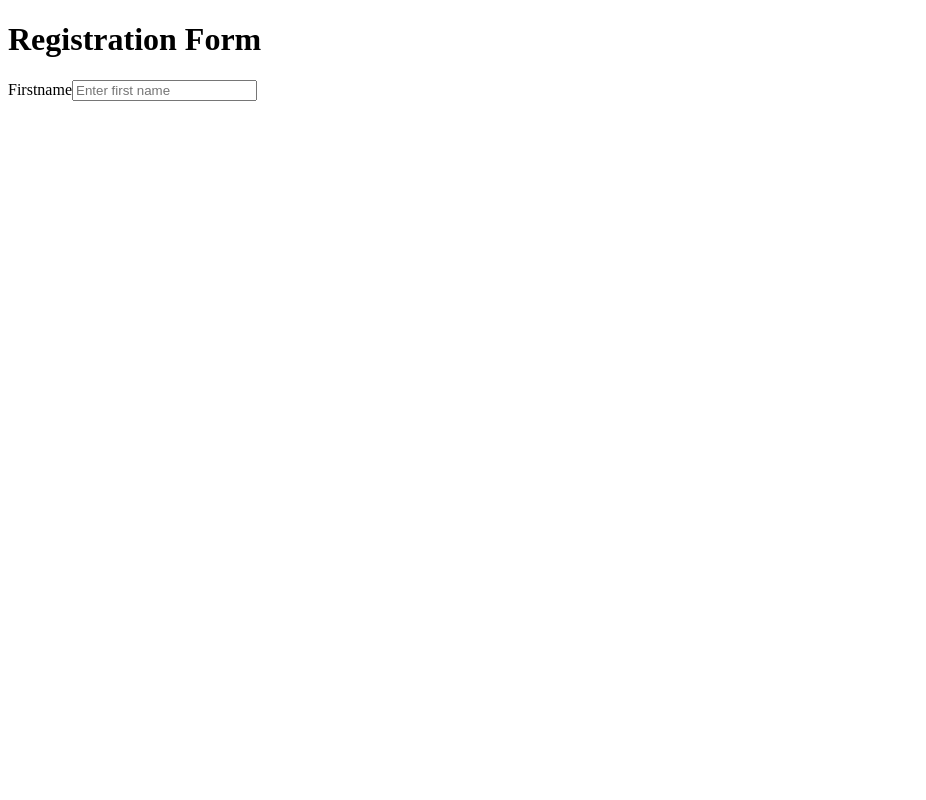
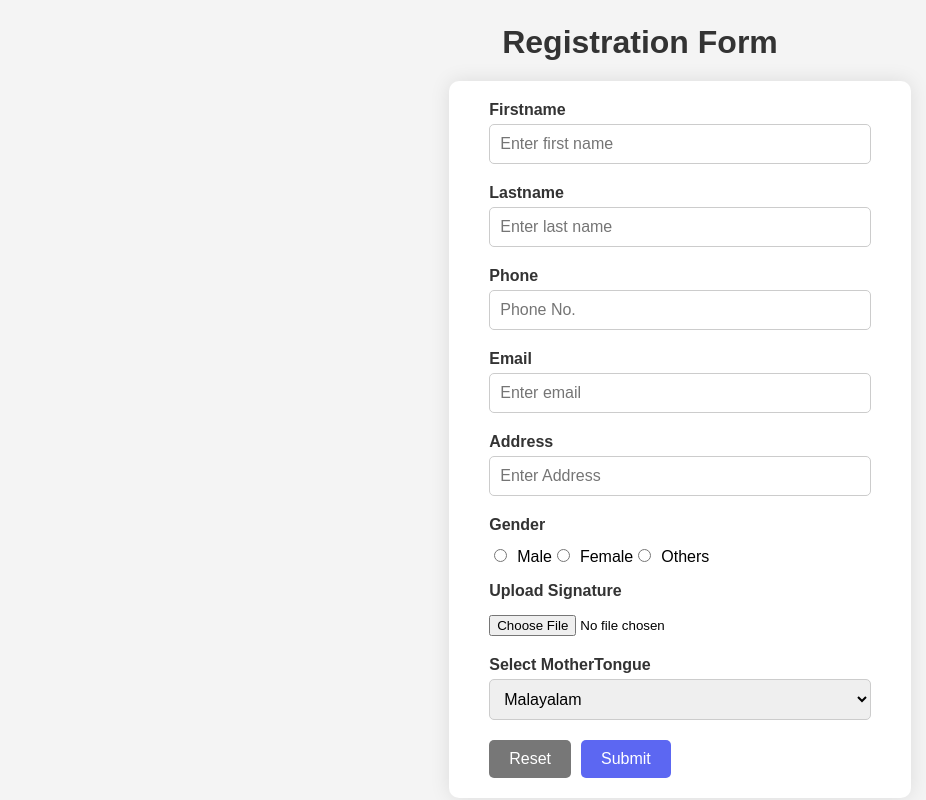
Before and after one commit to afeefnk/React_JS, a React (Create React App) app in the folder my-apps/: page / in a window 1280 px wide. Shown: the whole page, without its empty margins (0-926 px from the left). Built offline with nearby package versions, Linux system fonts and the light colour scheme.

Commit message:
Add Css to the Myform.js and created usestate to store the data by giving the function to input fields 'handleChange' and also created functon 'handleSubmit' when click on submit button and created function for reset function to clear the form.

```diff
--- /dev/null
+++ b/my-apps/src/Components/MyForm.css
@@ -0,0 +1,76 @@
+body {
+    font-family: Arial, sans-serif;
+    background-color: #f4f4f4;
+    display: flex;
+    justify-content: center;
+    align-items: center;
+    height: 100vh;
+    margin: 0;
+}
+h1 {
+    text-align: center;
+    color: #333;
+    margin-bottom: 20px;
+}
+form {
+    background-color: #fff;
+    padding: 20px 40px;
+    border-radius: 10px;
+    box-shadow: 0 0 20px rgba(0, 0, 0, 0.1);
+    width: 100%;
+    max-width: 500px;
+}
+label {
+    display: block;
+    margin-bottom: 5px;
+    color: #333;
+    font-weight: bold;
+}
+input[type="text"],
+input[type="email"],
+input[type="textarea"],
+select {
+    width: 100%;
+    padding: 10px;
+    margin-bottom: 20px;
+    border: 1px solid #ccc;
+    border-radius: 5px;
+    box-sizing: border-box;
+    font-size: 16px;
+}
+input[type="radio"] {
+    margin-right: 10px;
+    margin-top: 10px;
+    margin-bottom: 20px;
+}
+input[type="file"] {
+    margin-top: 10px;
+    margin-bottom: 20px;
+}
+button {
+    background-color: #5c67f2;
+    color: #fff;
+    padding: 10px 20px;
+    border: none;
+    border-radius: 5px;
+    font-size: 16px;
+    cursor: pointer;
+    transition: background-color 0.3s;
+}
+button[type="button"] {
+    background-color: #777;
+    margin-right: 10px;
+}
+button:hover {
+    background-color: #4a53d3;
+}
+button[type="button"]:hover {
+    background-color: #666;
+}
+.gender-group,
+.radio-group {
+    margin-bottom: 20px;
+}
+.radio-group label {
+    margin-right: 20px;
+}
--- a/my-apps/src/Components/MyForm.js
+++ b/my-apps/src/Components/MyForm.js
@@ -1,15 +1,129 @@
-import React from 'react'
+import React, { useState } from "react";
+import "./MyForm.css";
 
 const MyForm = () => {
+  const [values, setValues] = useState({
+    firstname: "",
+    lastname: "",
+    phone: "",
+    email: "",
+    address: "",
+    gender: "",
+    file: "",
+    language: "",
+  });
+
+  const handleChange = (e) => {
+    setValues({ ...values, [e.target.name]: e.target.value });
+    console.log(values);
+  };
+
+  const handleSubmit = (e) => {
+    e.preventDefault();
+    console.log(values);
+  };
+
+  const resetFunc = () => {
+    setValues({
+      firstname: "",
+      lastname: "",
+      phone: "",
+      email: "",
+      address: "",
+      gender: "",
+      file: "",
+      language: "",
+    });
+  };
   return (
     <div>
       <h1>Registration Form</h1>
-      <form>
+      <form onSubmit={handleSubmit}>
         <label htmlFor="firstname">Firstname</label>
-        <input type="text" placeholder='Enter first name' name='firstname' />
+        <input
+          type="text"
+          placeholder="Enter first name"
+          name="firstname"
+          onChange={(e) => handleChange(e)}
+          value={values.firstname}
+        />
+        <label htmlFor="lastname">Lastname</label>
+        <input
+          type="text"
+          placeholder="Enter last name"
+          name="lastname"
+          onChange={(e) => handleChange(e)}
+          value={values.lastname}
+        />
+        <label htmlFor="phone">Phone</label>
+        <input
+          type="text"
+          placeholder="Phone No."
+          name="phone"
+          onChange={(e) => handleChange(e)}
+          value={values.phone}
+        />
+        <label htmlFor="email">Email</label>
+        <input
+          type="email"
+          placeholder="Enter email"
+          name="email"
+          onChange={(e) => handleChange(e)}
+          value={values.email}
+        />
+        <label htmlFor="address">Address</label>
+        <input
+          type="textarea"
+          placeholder="Enter Address"
+          name="address"
+          onChange={(e) => handleChange(e)}
+          value={values.address}
+        />
+        <label htmlFor="gender">Gender</label>
+        <input
+          type="radio"
+          name="gender"
+          value="male"
+          onChange={(e) => handleChange(e)}
+          checked={values.gender === "male"}
+        />
+        Male
+        <input
+          type="radio"
+          name="gender"
+          value="female"
+          onChange={(e) => handleChange(e)}
+          checked={values.gender === "male"}
+        />
+        Female
+        <input
+          type="radio"
+          name="gender"
+          value="others"
+          onChange={(e) => handleChange(e)}
+          checked={values.gender === "male"}
+        />
+        Others
+        <label htmlFor="sign">Upload Signature</label>
+        <input
+          type="file"
+          name="file"
+          onChange={(e) => handleChange(e)}
+          value={values.file}
+        />
+        <label htmlFor="language">Select MotherTongue</label>
+        <select name="language" id="language" onChange={(e) => handleChange(e)}>
+          <option value="Malayalam">Malayalam</option>
+          <option value="Hindi">Hindi</option>
+          <option value="English">English</option>
+        </select>
+        <button type="button" onClick={resetFunc}>
+          Reset
+        </button>
+        <button type="submit">Submit</button>
       </form>
     </div>
-  )
-}
+  );
+};
 
-export default MyForm
+export default MyForm;
```
